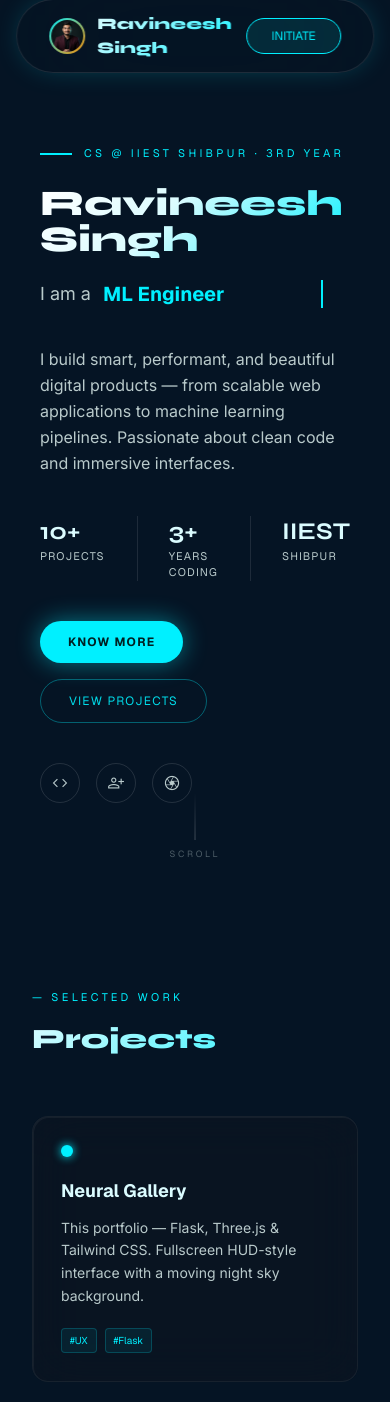
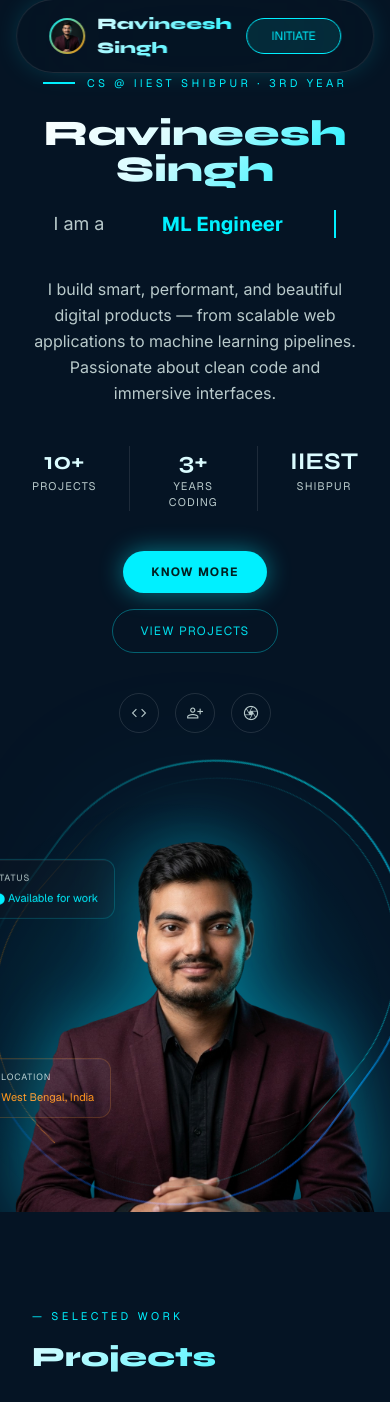
Before and after one commit to Ravineesh2005/Portfolio, a Flask app: template templates/index.html in a window 390 px wide. Shown: the part 25-1427 px from the top of the page. Run offline with Flask 3, Linux system fonts and the light colour scheme; the template is opened without the code that fills it, so the values that code supplies are empty; some libraries are stand-ins or nearby versions.

Commit message:
Add responsive media query for mobile and tablet on home page

```diff
--- a/templates/index.html
+++ b/templates/index.html
@@ -4,10 +4,10 @@
 <!-- ═══════════════════════════════════════════════
      FULL-SCREEN HERO
 ════════════════════════════════════════════════ -->
-<div class="w-full h-screen flex items-center relative overflow-hidden">
+<div id="hero-container" class="w-full h-screen flex items-center relative overflow-hidden">
 
     <!-- ── LEFT: Text Content ─────────────────────────────── -->
-    <div class="relative z-10 flex flex-col justify-center px-10 md:px-20 lg:px-28 pt-20 w-full md:w-1/2">
+    <div id="hero-left" class="relative z-10 flex flex-col justify-center px-10 md:px-20 lg:px-28 pt-20 w-1/2">
 
         <!-- Eyebrow tag -->
         <div class="flex items-center gap-3 mb-6">
@@ -106,7 +106,7 @@
     </div>
 
     <!-- ── RIGHT: Big Profile Image ──────────────────────── -->
-    <div class="hidden md:flex w-1/2 h-full items-end justify-center relative">
+    <div id="hero-right" class="flex w-1/2 h-full items-end justify-center relative">
 
         <!-- Ambient glow behind person -->
         <div class="absolute bottom-0 right-8 w-[480px] h-[480px] rounded-full pointer-events-none" style="background:radial-gradient(circle, rgba(0,240,255,0.1) 0%, transparent 65%);
@@ -183,10 +183,50 @@
                 transform: translateY(-10px);
             }
         }
+
+        /* Responsive Media Query for Tablets and Mobile (<= 850px) */
+        @media (max-width: 850px) {
+            #hero-container {
+                flex-direction: column !important;
+                height: auto !important;
+                min-height: 100vh !important;
+                padding-top: 100px !important;
+                overflow-y: visible !important;
+            }
+            #hero-left {
+                width: 100% !important;
+                padding: 0 32px !important;
+                align-items: center !important;
+                text-align: center !important;
+                margin-bottom: 20px !important;
+            }
+            #hero-left p {
+                text-align: center !important;
+            }
+            #hero-left > div {
+                justify-content: center !important;
+            }
+            #hero-right {
+                width: 100% !important;
+                height: 50vh !important;
+                min-height: 400px !important;
+                margin-top: auto !important;
+            }
+            #hero-right > .relative.z-10 {
+                height: 100% !important;
+            }
+            #hero-right img {
+                height: 100% !important;
+                max-height: 400px !important;
+            }
+            .scroll-hint {
+                display: none !important;
+            }
+        }
     </style>
 
     <!-- ── Scroll hint ─────────────────────────────────── -->
-    <div class="absolute bottom-8 left-1/2 -translate-x-1/2 flex flex-col items-center gap-2 opacity-40">
+    <div class="scroll-hint absolute bottom-8 left-1/2 -translate-x-1/2 flex flex-col items-center gap-2 opacity-40">
         <div class="w-[1px] h-12 bg-gradient-to-b from-transparent to-white/60"></div>
         <span class="font-mono-label text-[9px] uppercase tracking-[0.3em] text-on-surface-variant">Scroll</span>
     </div>
```
